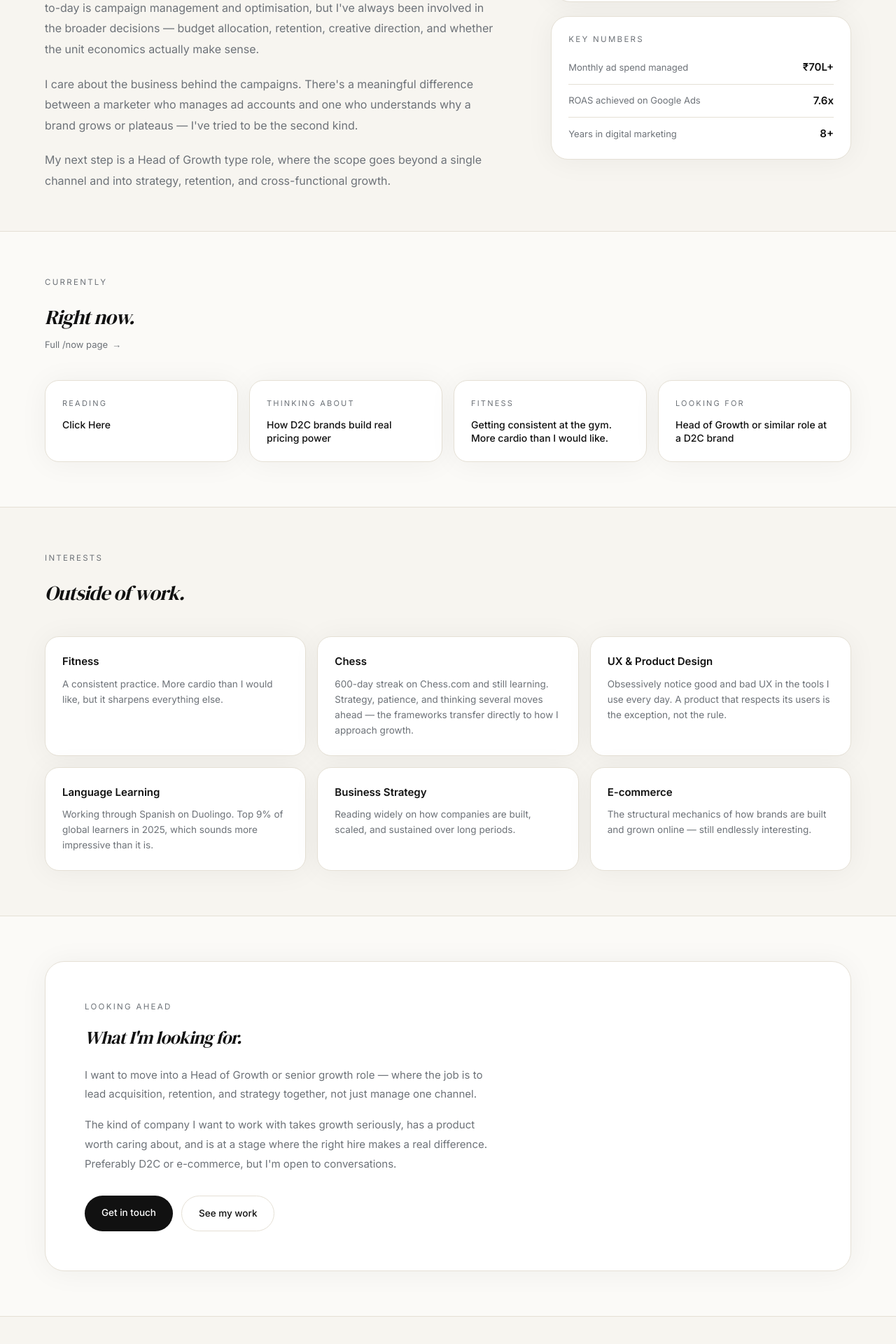
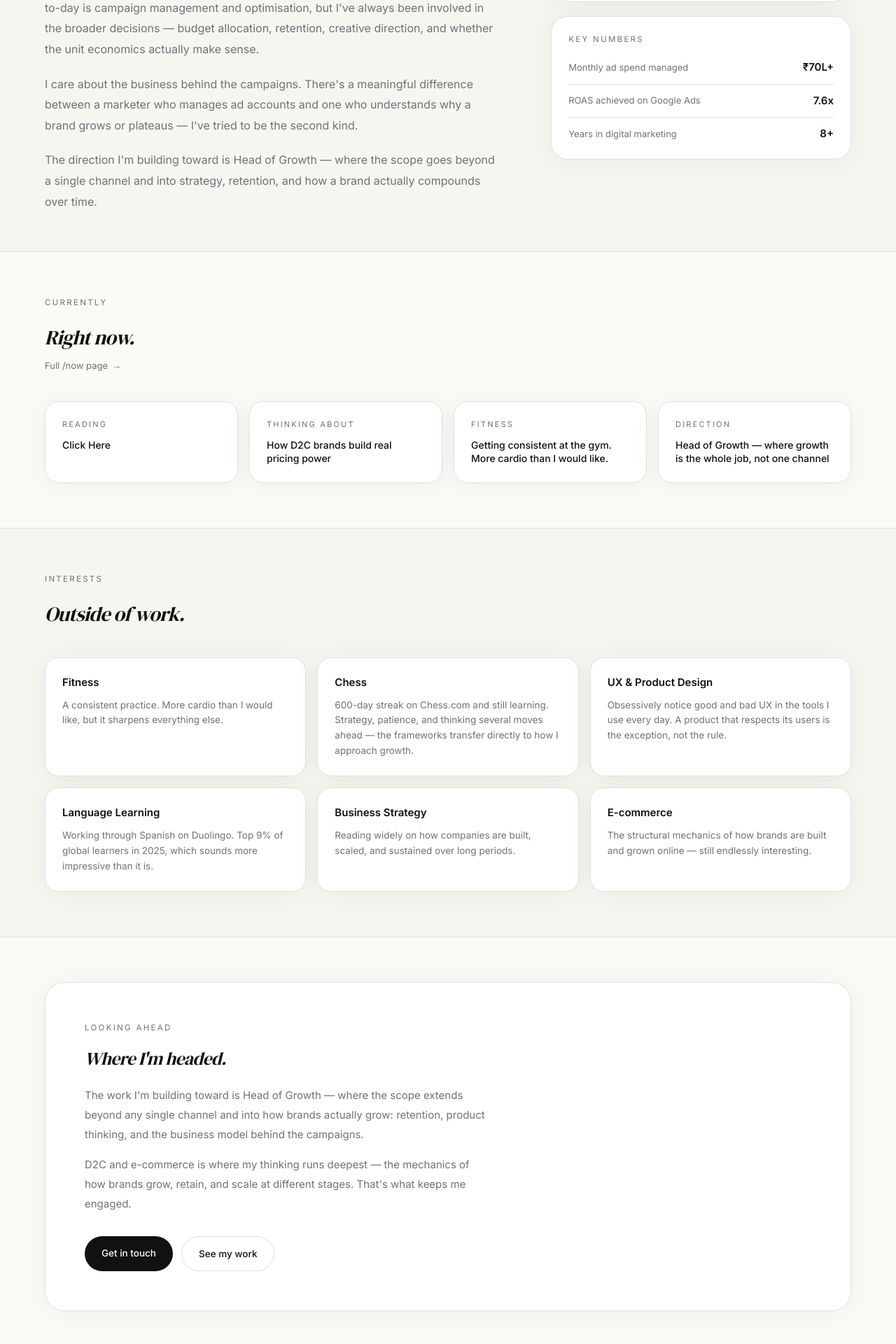
Before and after one commit to jigar-soni/jigar-soni-portfolio, a Next.js app: page /about in a window 1280 px wide. Shown: the part 518-2438 px from the top of the page at 70% size. Built offline with nearby package versions, Linux system fonts and the light colour scheme.

Commit message:
Soften job-seeking language — aspirational direction, not active search

```diff
--- a/app/about/page.tsx
+++ b/app/about/page.tsx
@@ -44,7 +44,7 @@ const currently = [
   { label: 'Reading', value: 'Click Here' },
   { label: 'Thinking about', value: 'How D2C brands build real pricing power' },
   { label: 'Fitness', value: 'Getting consistent at the gym. More cardio than I would like.' },
-  { label: 'Looking for', value: 'Head of Growth or similar role at a D2C brand' },
+  { label: 'Direction', value: 'Head of Growth — where growth is the whole job, not one channel' },
 ]
 
 export default function AboutPage() {
@@ -70,7 +70,7 @@ export default function AboutPage() {
                   I care about the business behind the campaigns. There's a meaningful difference between a marketer who manages ad accounts and one who understands why a brand grows or plateaus — I've tried to be the second kind.
                 </p>
                 <p>
-                  My next step is a Head of Growth type role, where the scope goes beyond a single channel and into strategy, retention, and cross-functional growth.
+                  The direction I'm building toward is Head of Growth — where the scope goes beyond a single channel and into strategy, retention, and how a brand actually compounds over time.
                 </p>
               </div>
             </div>
@@ -172,13 +172,13 @@ export default function AboutPage() {
           <div className="rounded-[28px] border border-subtle bg-white p-10 shadow-soft sm:p-14">
             <p className="text-[11.5px] uppercase tracking-label text-muted">Looking ahead</p>
             <h2 className="mt-4 max-w-lg font-display italic text-[1.6rem] font-normal tracking-tight text-ink">
-              What I'm looking for.
+              Where I'm headed.
             </h2>
             <p className="mt-5 max-w-xl text-[15px] leading-loose text-muted">
-              I want to move into a Head of Growth or senior growth role — where the job is to lead acquisition, retention, and strategy together, not just manage one channel.
+              The work I'm building toward is Head of Growth — where the scope extends beyond any single channel and into how brands actually grow: retention, product thinking, and the business model behind the campaigns.
             </p>
             <p className="mt-4 max-w-xl text-[15px] leading-loose text-muted">
-              The kind of company I want to work with takes growth seriously, has a product worth caring about, and is at a stage where the right hire makes a real difference. Preferably D2C or e-commerce, but I'm open to conversations.
+              D2C and e-commerce is where my thinking runs deepest — the mechanics of how brands grow, retain, and scale at different stages. That's what keeps me engaged.
             </p>
             <div className="mt-8 flex flex-col gap-3 sm:flex-row">
               <a
--- a/app/page.tsx
+++ b/app/page.tsx
@@ -357,10 +357,10 @@ export default function Home() {
             <div>
               <p className="text-[11.5px] uppercase tracking-label text-muted">Contact</p>
               <h2 className="mt-4 font-display italic text-[2.4rem] font-normal tracking-tight text-ink sm:text-[2.8rem]">
-                Open to the right role.
+                If there's a conversation worth having.
               </h2>
               <p className="mt-5 max-w-md text-[15px] leading-loose text-muted">
-                If you're looking for a performance marketer with hands-on D2C experience and the business thinking to match, I'd like to hear about the opportunity.
+                If you're building something in D2C or e-commerce and think there's something worth talking about, reach out.
               </p>
             </div>
             <div className="flex flex-col gap-3 sm:flex-row lg:justify-end">
--- a/app/resume/page.tsx
+++ b/app/resume/page.tsx
@@ -201,12 +201,12 @@ export default function ResumePage() {
       <section className="border-t border-subtle px-5 py-16 sm:px-8">
         <div className="mx-auto max-w-6xl">
           <div className="rounded-[28px] border border-subtle bg-white p-10 text-center shadow-soft sm:p-14">
-            <p className="text-[11.5px] uppercase tracking-label text-muted">Next step</p>
+            <p className="text-[11.5px] uppercase tracking-label text-muted">Get in touch</p>
             <h2 className="mt-4 font-display italic text-[1.8rem] font-normal tracking-tight text-ink">
-              Open to the right role.
+              If there's a conversation worth having.
             </h2>
             <p className="mx-auto mt-4 max-w-md text-[15px] leading-loose text-muted">
-              Head of Growth or senior performance marketing role at a D2C brand. If that sounds relevant, I would like to hear about it.
+              If you're working on something interesting in D2C or e-commerce and think there's something worth discussing, reach out.
             </p>
             <div className="mt-8 flex flex-col gap-3 sm:flex-row sm:justify-center">
               <a
--- a/app/work/page.tsx
+++ b/app/work/page.tsx
@@ -140,12 +140,12 @@ export default function WorkPage() {
       <section className="border-t border-subtle px-5 py-16 sm:px-8">
         <div className="mx-auto max-w-6xl">
           <div className="rounded-[28px] border border-subtle bg-white p-10 text-center shadow-soft sm:p-14">
-            <p className="text-[11.5px] uppercase tracking-label text-muted">Next step</p>
+            <p className="text-[11.5px] uppercase tracking-label text-muted">Get in touch</p>
             <h2 className="mt-4 font-display italic text-[1.8rem] font-normal tracking-tight text-ink">
-              Looking for a performance marketer?
+              If there's a conversation worth having.
             </h2>
             <p className="mx-auto mt-4 max-w-md text-[15px] leading-loose text-muted">
-              If you're leading a D2C brand and need someone with hands-on paid media experience and a strategic head on their shoulders, I'd like to hear about the role.
+              If you're building something in D2C and think there's something worth talking about — a project, a collab, or just an interesting problem — reach out.
             </p>
             <div className="mt-8 flex flex-col gap-3 sm:flex-row sm:justify-center">
               <a
```
